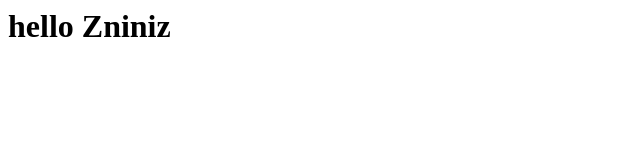
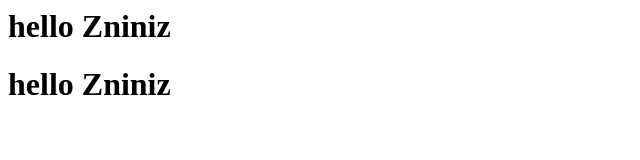
Before and after one commit to Zniniz/Zniniz.github.io, a plain HTML site: page index.html in a window 1280 px wide. Shown: the whole page, without its empty margins (0-640 px from the left). Drawn offline with Linux system fonts and the light colour scheme.

Commit message:
Update index.html

```diff
--- a/index.html
+++ b/index.html
@@ -1 +1,2 @@
 <h1>hello Zniniz</h1>
+<h1>hello Zniniz</h1>
```
